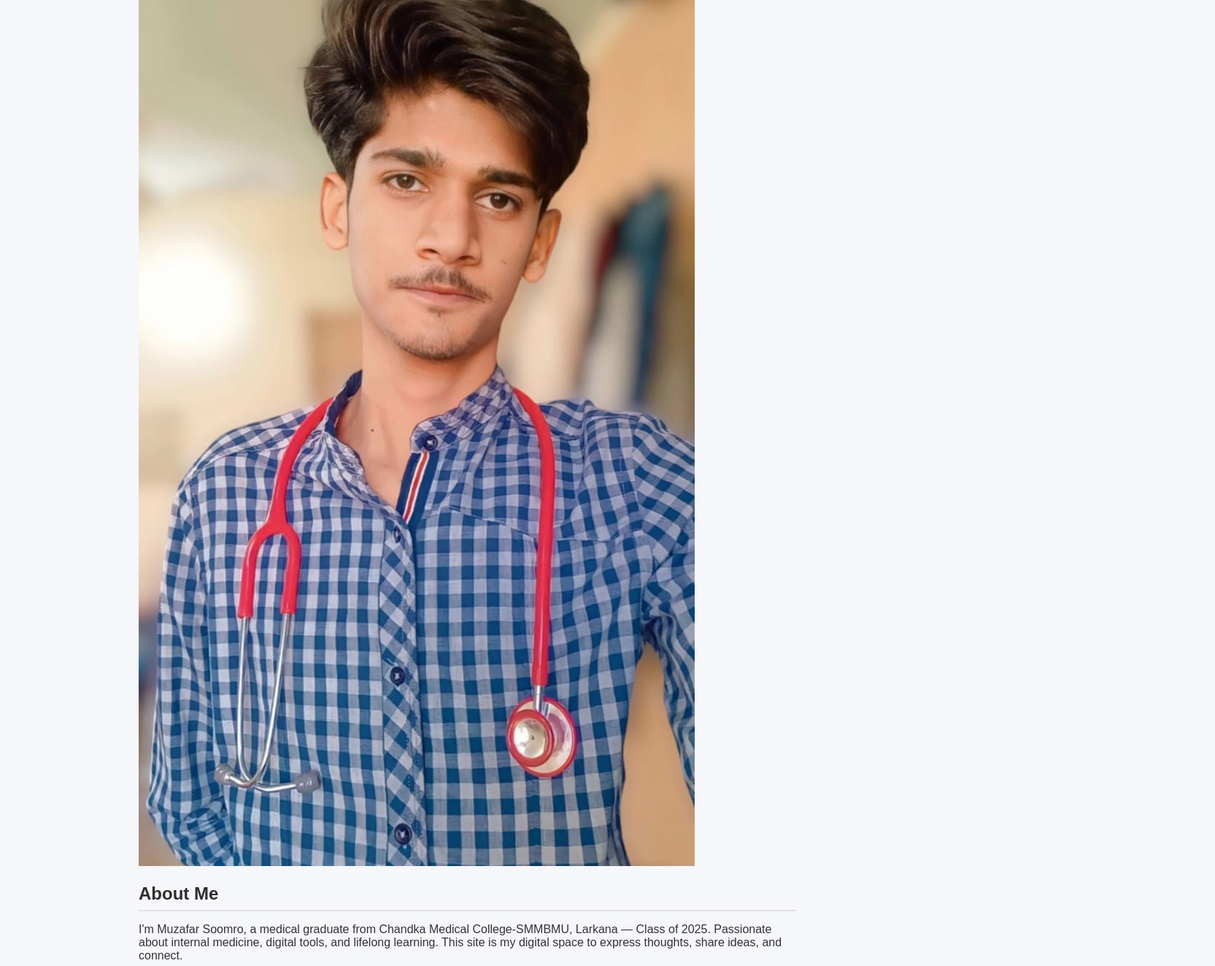
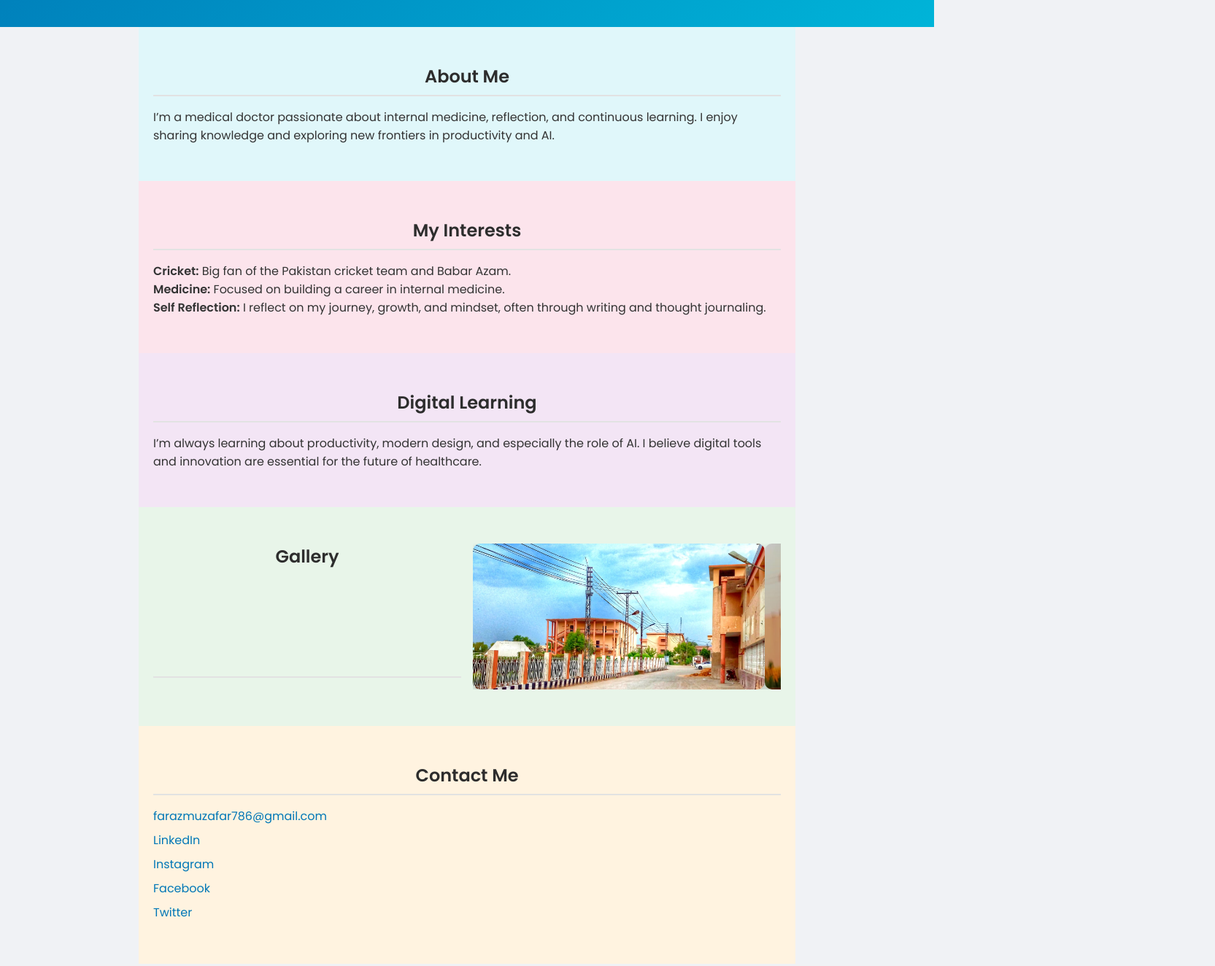
Before and after one commit to farazmuzafar/farazmuzafar.github.io, a plain HTML site: page index.html in a window 1280 px wide. Shown: the part 269-1593 px from the top of the page at 73% size, 1665 px wide, since content can reach past the window. Drawn offline with Linux system fonts and the light colour scheme.

Commit message:
Update index.html

```diff
--- a/index.html
+++ b/index.html
@@ -1,44 +1,119 @@
-<!DOCTYPE html><html lang="en"><head>
+<!DOCTYPE html><html lang="en">
+<head>
   <meta charset="UTF-8" />
   <meta name="viewport" content="width=device-width, initial-scale=1.0" />
   <title>Dr. Muzafar Soomro</title>
   <link rel="stylesheet" href="style.css" />
-</head><body>
+  <link rel="preconnect" href="https://fonts.googleapis.com">
+  <link rel="preconnect" href="https://fonts.gstatic.com" crossorigin>
+  <link href="https://fonts.googleapis.com/css2?family=Poppins:wght@300;400;600&display=swap" rel="stylesheet">
+  <style>
+    * {
+      margin: 0;
+      padding: 0;
+      box-sizing: border-box;
+      font-family: 'Poppins', sans-serif;
+    }
+    body {
+      background-color: #f0f2f5;
+      color: #333;
+    }
+    header {
+      background: linear-gradient(135deg, #0077b6, #00b4d8);
+      padding: 40px 20px;
+      text-align: center;
+      color: white;
+    }
+    header img {
+      width: 130px;
+      height: 130px;
+      object-fit: cover;
+      border-radius: 50%;
+      border: 4px solid white;
+    }
+    section {
+      padding: 50px 20px;
+    }
+    .about {
+      background-color: #e0f7fa;
+    }
+    .interests {
+      background-color: #fce4ec;
+    }
+    .digital {
+      background-color: #f3e5f5;
+    }
+    .gallery {
+      background-color: #e8f5e9;
+    }
+    .contact {
+      background-color: #fff3e0;
+    }
+    h2 {
+      margin-bottom: 20px;
+      text-align: center;
+    }
+    .carousel {
+      display: flex;
+      overflow-x: scroll;
+      scroll-snap-type: x mandatory;
+      -webkit-overflow-scrolling: touch;
+    }
+    .carousel img {
+      scroll-snap-align: start;
+      flex: none;
+      width: 100%;
+      max-width: 400px;
+      margin: auto;
+      border-radius: 10px;
+      box-shadow: 0 4px 10px rgba(0,0,0,0.2);
+    }
+    .carousel::-webkit-scrollbar {
+      display: none;
+    }
+    .contact a {
+      display: block;
+      margin: 8px 0;
+      color: #0077b6;
+      text-decoration: none;
+    }
+    .contact a:hover {
+      text-decoration: underline;
+    }
+  </style>
+</head>
+<body>
   <header>
+    <img src="profile.jpg" alt="Dr. Muzafar Soomro">
     <h1>Dr. Muzafar Soomro</h1>
-  </header>  <section id="about">
-    <img src="profile.jpg" alt="Profile Picture" class="profile-pic" />
+    <p>MBBS Graduate - 2025 | Chandka Medical College, SMMBMU Larkana</p>
+  </header>  <section class="about">
     <h2>About Me</h2>
-    <p>I'm Muzafar Soomro, a medical graduate from Chandka Medical College-SMMBMU, Larkana — Class of 2025. Passionate about internal medicine, digital tools, and lifelong learning. This site is my digital space to express thoughts, share ideas, and connect.</p>
-  </section>  <section id="interests">
+    <p>I’m a medical doctor passionate about internal medicine, reflection, and continuous learning. I enjoy sharing knowledge and exploring new frontiers in productivity and AI.</p>
+  </section>  <section class="interests">
     <h2>My Interests</h2>
-    <ul>
-      <li><strong>Internal Medicine</strong><br>I’m deeply fascinated by how the human body works — especially the diagnosis and treatment of complex medical conditions. My focus is on constantly learning and growing as a future physician.</li><li><strong>Digital Tools & Design</strong><br>I’m passionate about exploring design, productivity tools, and the rise of AI — especially in healthcare. From enhancing patient care through technology to simplifying medical workflows, I believe digital innovation is reshaping the future of medicine, and I love staying connected to this change.</li>
-
-  <li><strong>Blogging & Self-Reflection</strong><br>Blogging gives me a space to reflect on personal growth, mindset, and life lessons. It’s not just an outlet, but a way to build clarity, resilience, and deeper self-awareness. This blog is my journal of becoming — both professionally and personally.</li>
-
-  <li><strong>Cricket & Babar Azam</strong><br>A proud supporter of the <strong>Pakistan Cricket Team</strong>, and a huge admirer of <strong>Babar Azam</strong> — his elegant batting style and calm presence on the field make watching cricket even more meaningful to me.</li>
-</ul>
-
-  </section>  <section id="gallery">
+    <p><strong>Cricket:</strong> Big fan of the Pakistan cricket team and Babar Azam.</p>
+    <p><strong>Medicine:</strong> Focused on building a career in internal medicine.</p>
+    <p><strong>Self Reflection:</strong> I reflect on my journey, growth, and mindset, often through writing and thought journaling.</p>
+  </section>  <section class="digital">
+    <h2>Digital Learning</h2>
+    <p>I’m always learning about productivity, modern design, and especially the role of AI. I believe digital tools and innovation are essential for the future of healthcare.</p>
+  </section>  <section class="gallery">
     <h2>Gallery</h2>
-    <div class="gallery-grid">
-      <img src="college1.jpg" alt="College Life 1">
-      <img src="college2.jpg" alt="College Life 2">
-      <img src="friends.jpg" alt="Friends at College">
-      <img src="studytable.jpg" alt="My Study Table">
-      <img src="nature.jpg" alt="Calm Nature Vibes">
+    <div class="carousel">
+      <img src="college1.jpg" alt="College Day 1">
+      <img src="college2.jpg" alt="College Day 2">
+      <img src="studytable.jpg" alt="Study Table">
+      <img src="friends.jpg" alt="Friends">
+      <img src="nature.jpg" alt="Nature Calmness">
     </div>
-  </section>  <section id="contact">
+  </section>  <section class="contact">
     <h2>Contact Me</h2>
-    <ul>
-      <li>Email: <a href="mailto:farazmuzafar786@gmail.com">farazmuzafar786@gmail.com</a></li>
-      <li><a href="https://www.linkedin.com/in/muzafar-soomro-b66252308" target="_blank">LinkedIn</a></li>
-      <li><a href="https://www.instagram.com/farazmuzafar" target="_blank">Instagram</a></li>
-      <li><a href="https://www.facebook.com/share/16TYpfxWe2/" target="_blank">Facebook</a></li>
-      <li><a href="https://x.com/muzafar_faraz" target="_blank">Twitter</a></li>
-    </ul>
-  </section>  <footer>
-    <p>&copy; 2025 Dr. Muzafar Soomro. All rights reserved.</p>
-  </footer>
-</body></html>
+    <a href="mailto:farazmuzafar786@gmail.com">farazmuzafar786@gmail.com</a>
+    <a href="https://www.linkedin.com/in/muzafar-soomro-b66252308" target="_blank">LinkedIn</a>
+    <a href="https://www.instagram.com/farazmuzafar" target="_blank">Instagram</a>
+    <a href="https://www.facebook.com/share/16TYpfxWe2/" target="_blank">Facebook</a>
+    <a href="https://x.com/muzafar_faraz" target="_blank">Twitter</a>
+  </section>
+</body>
+</html>
```
